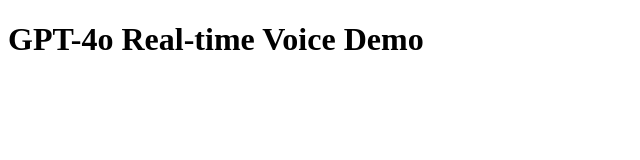
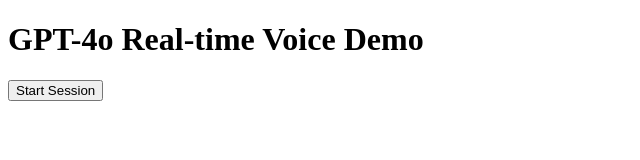
Before and after one commit to k-alaya9/ai_voice, a website: page index.html in a window 1280 px wide. Shown: the whole page, without its empty margins (0-640 px from the left). Drawn offline with Linux system fonts and the light colour scheme; no server answers.

Commit message:
`Added start and end session buttons to index.html and modified main.js to handle session initiation and termination.`

```diff
--- a/index.html
+++ b/index.html
@@ -5,6 +5,7 @@
 </head>
 <body>
   <h1>GPT-4o Real-time Voice Demo</h1>
-  <script type="module" src="main.js"></script>
+  <button onclick="init()">Start Session</button>
+  <script src="main.js"></script>
 </body>
 </html>
--- a/main.js
+++ b/main.js
@@ -1,9 +1,8 @@
 async function init() {
   console.log("🚀 init() called");
   // Get an ephemeral key from your server - see server code below
-  const tokenResponse = await fetch("http://127.0.0.1:3000/aivoice");
+  const tokenResponse = await fetch("https://aivoice-production-7e0b.up.railway.app/aivoice");
   const data = await tokenResponse.json();
-  console.log(data)
   const EPHEMERAL_KEY = data.client_secret.value;
 
   // Create a peer connection
@@ -15,7 +14,17 @@
   document.body.appendChild(audioEl);
   audioEl.controls = true;
   pc.ontrack = e => audioEl.srcObject = e.streams[0];
+  const endbtn = document.createElement("button");
+  endbtn.textContent = "End Session"; // Optional: gives the button a label
 
+  endbtn.style.position = 'fixed';
+  endbtn.style.bottom = '20px';
+  endbtn.style.right = '20px';
+  endbtn.style.padding = '10px 20px';
+  endbtn.style.background = 'red';
+  endbtn.style.color = 'white';
+  endbtn.addEventListener('click', closeSession);
+  document.body.appendChild(endbtn);
   // Add local audio track for microphone input in the browser
   const ms = await navigator.mediaDevices.getUserMedia({
     audio: true
@@ -49,6 +58,17 @@
     sdp: await sdpResponse.text(),
   };
   await pc.setRemoteDescription(answer);
+  function closeSession() {
+    if (pc) {
+      pc.close();
+      console.log("🛑 RTCPeerConnection closed");
+    }
+    if (ms) {
+      ms.getTracks().forEach(track => track.stop());
+      console.log("🎤 MediaStream tracks stopped");
+    }
+  }
 }
 
-init();
+
+// init();
```
